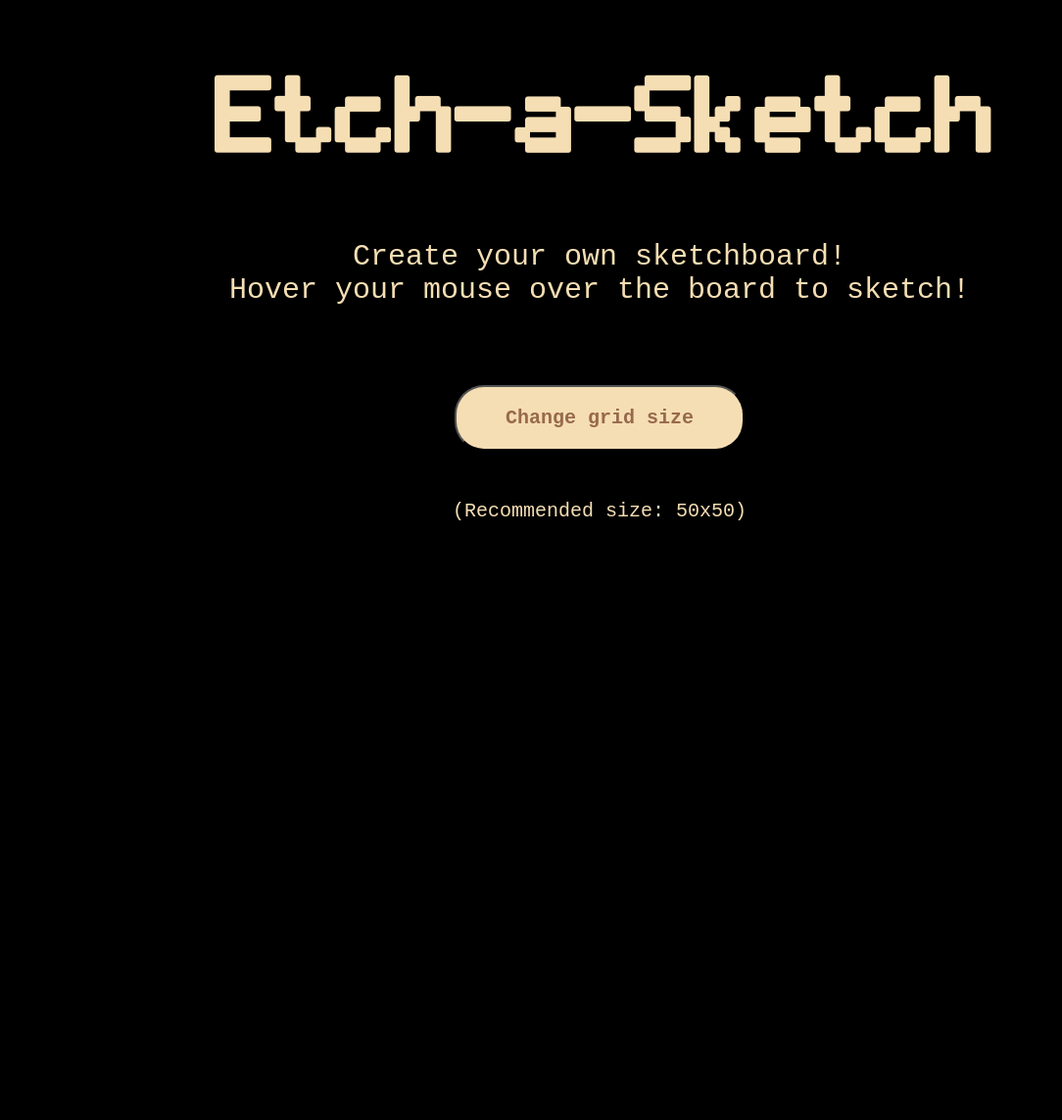
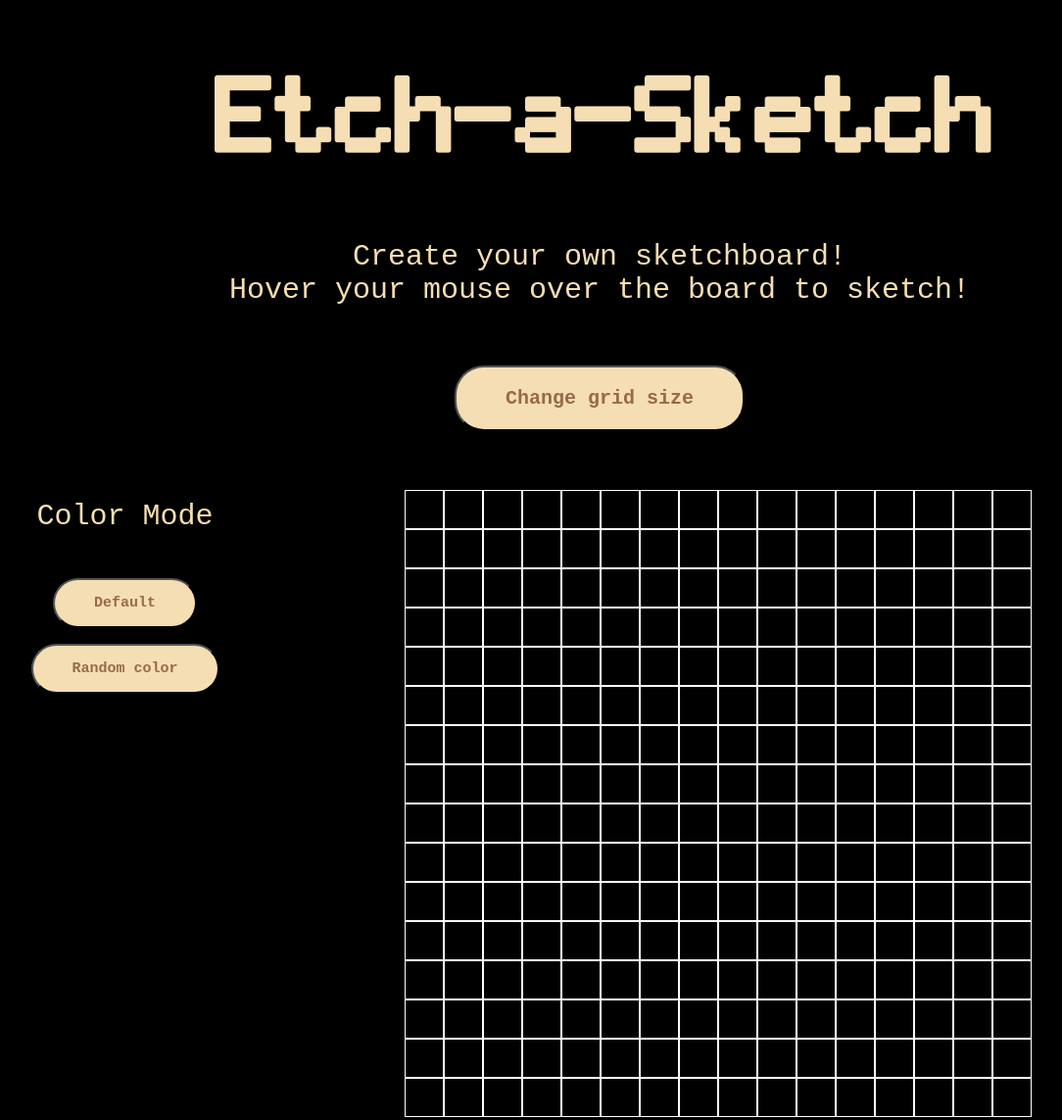
Before and after one commit to lhchi04/etch-a-sketch, a plain HTML site: page index.html in a window 1280 px wide. Shown: the whole page at 98% size, without its empty margins (28-1112 px from the left). Drawn offline with Linux system fonts and the light colour scheme.

Commit message:
Add color mode.

```diff
--- a/game.js
+++ b/game.js
@@ -1,6 +1,6 @@
 let col = [];
 let row = [];
-let size;
+let size = 16;
 
 function draw(size) {
   for (let i= 0; i < size; i++) { // Create rows
@@ -20,19 +20,47 @@ function pen() {
   allSquares.forEach((square) => {
     square.addEventListener('mouseover', () => {
       square.style.cssText = "background-color: white;";
+    })
   })
-})
 }
+
+function penColor() {
+  const allSquares = document.querySelectorAll('.square');
+  allSquares.forEach((square) => {
+    square.addEventListener('mouseover', () => {
+      let randomColor = Math.floor(Math.random()*16777215).toString(16);
+      square.style.cssText = `background-color: #${randomColor};`;
+    })
+  })
+}
+
+const mode = document.querySelector('#mode');
+const defaultMode = document.createElement('button');
+defaultMode.textContent = 'Default';
+defaultMode.classList.add('mode');
+const rainbowMode = document.createElement('button');
+rainbowMode.textContent = 'Random color'
+rainbowMode.classList.add('mode');
+mode.append(defaultMode, rainbowMode);
+
+defaultMode.addEventListener('click', () => pen());
+rainbowMode.addEventListener('click', () => penColor());
+
+
+document.addEventListener("DOMContentLoaded", function() {
+  draw(size);
+  pen();
+});
+
 
 const container = document.querySelector('#container');
 
-const button = document.querySelector('button');
-button.addEventListener('click', () => {
+const grid = document.querySelector('.grid');
+grid.addEventListener('click', () => {
   size = prompt('Enter a number between 2 and 100:');
   if (size < 2 || size > 100) {
     size = prompt('Enter a number between 2 and 100:');
   }
-
   while (container.lastElementChild) {
     container.removeChild(container.lastElementChild);
   }
--- a/index.html
+++ b/index.html
@@ -10,8 +10,12 @@
   <body>
     <h1>Etch-a-Sketch</h1>
     <p>Create your own sketchboard!<br>Hover your mouse over the board to sketch!</p>
-    <button>Change grid size</button>
-    <p class="rec">(Recommended size: 50x50)</p>
-    <div id="container"></div>
+    <button class="grid">Change grid size</button>
+    <div id="main">
+      <div id="selection">
+        <div id="mode"><p>Color Mode</p></div>
+      </div>
+      <div id="big-container"><div id="container"></div></div>
+    </div>
   </body>
 </html>
--- a/style.css
+++ b/style.css
@@ -1,6 +1,59 @@
 @font-face {
   font-family: 'lcd-solid';
   src: url('LcdSolid-VPzB.ttf');
+}
+
+#main {
+  display: flex;
+  flex-wrap: wrap;
+  justify-content: center;
+}
+
+#selection {
+  flex-basis: 20%;
+  flex-grow: 1;
+  display: flex;
+  align-items: flex-start;
+  flex-wrap: wrap;
+  justify-content: center;
+}
+
+#big-container {
+  display: flex;
+  justify-content: center;
+  flex-basis: 80%;
+}
+
+#mode {
+  display: flex;
+  flex-wrap: wrap;
+  justify-content: center;
+  align-items: center;
+  gap: 16px;
+  padding: 10px;
+}
+
+#container {
+  display: flex;
+  flex-direction: column;
+  width: 640px;
+  height: 640px;
+  margin-top: 30px;
+}
+
+.container2 {
+  display: flex;
+  flex: 1;
+}
+
+.square {
+  flex: 1;
+  border: white solid 0.5px;
+}
+
+.mode {
+  font-size: 15px;
+  padding: 15px 40px;
 }
 
 body {
@@ -26,7 +79,6 @@ p {
 }
 
 button {
-  margin: 20px;
   background-color: wheat;
   color: #98694d;
   font-size: 20px;
@@ -40,30 +92,6 @@ button {
 button:hover {
   transform: scale(1.1);
   transition: transfrom 140ms;
-  box-shadow: 0px 0px 35px 9px rgba(255,255,255,0.8);
+  box-shadow: 0px 0px 25px 9px rgba(255,255,255,0.8);
   color: #553d3a;
 }
-
-.rec {
-  font-size: 20px;
-  margin: 0px;
-}
-
-#container {
-  display: flex;
-  flex-direction: column;
-  width: 640px;
-  height: 640px;
-  flex-basis: 1;
-  margin: 30px;
-}
-
-.container2 {
-  display: flex;
-  flex: 1;
-}
-
-.square {
-  flex: 1;
-  border: white solid 0.5px;
-}
```
Also changed, not shown: 1 other file.
